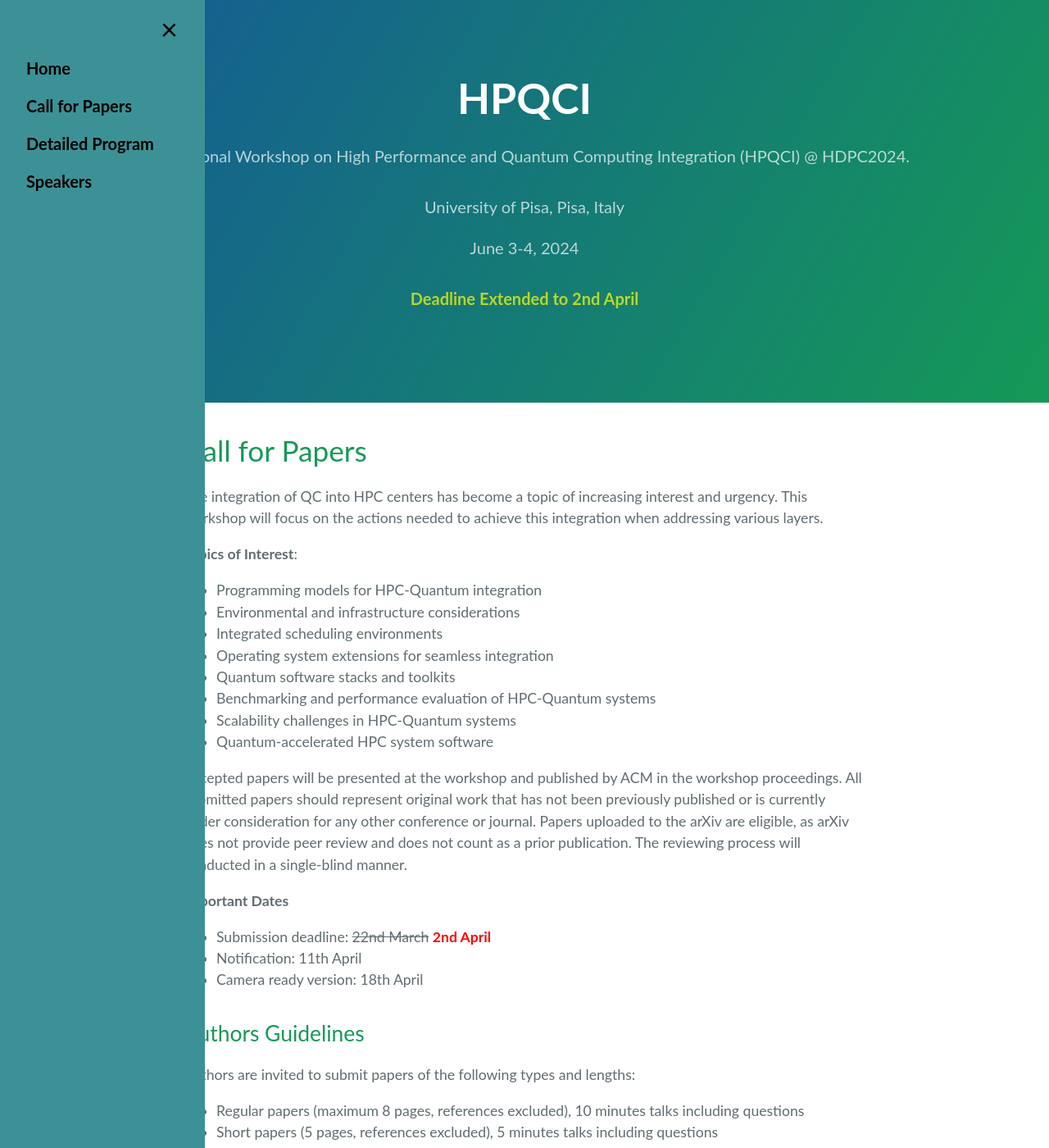
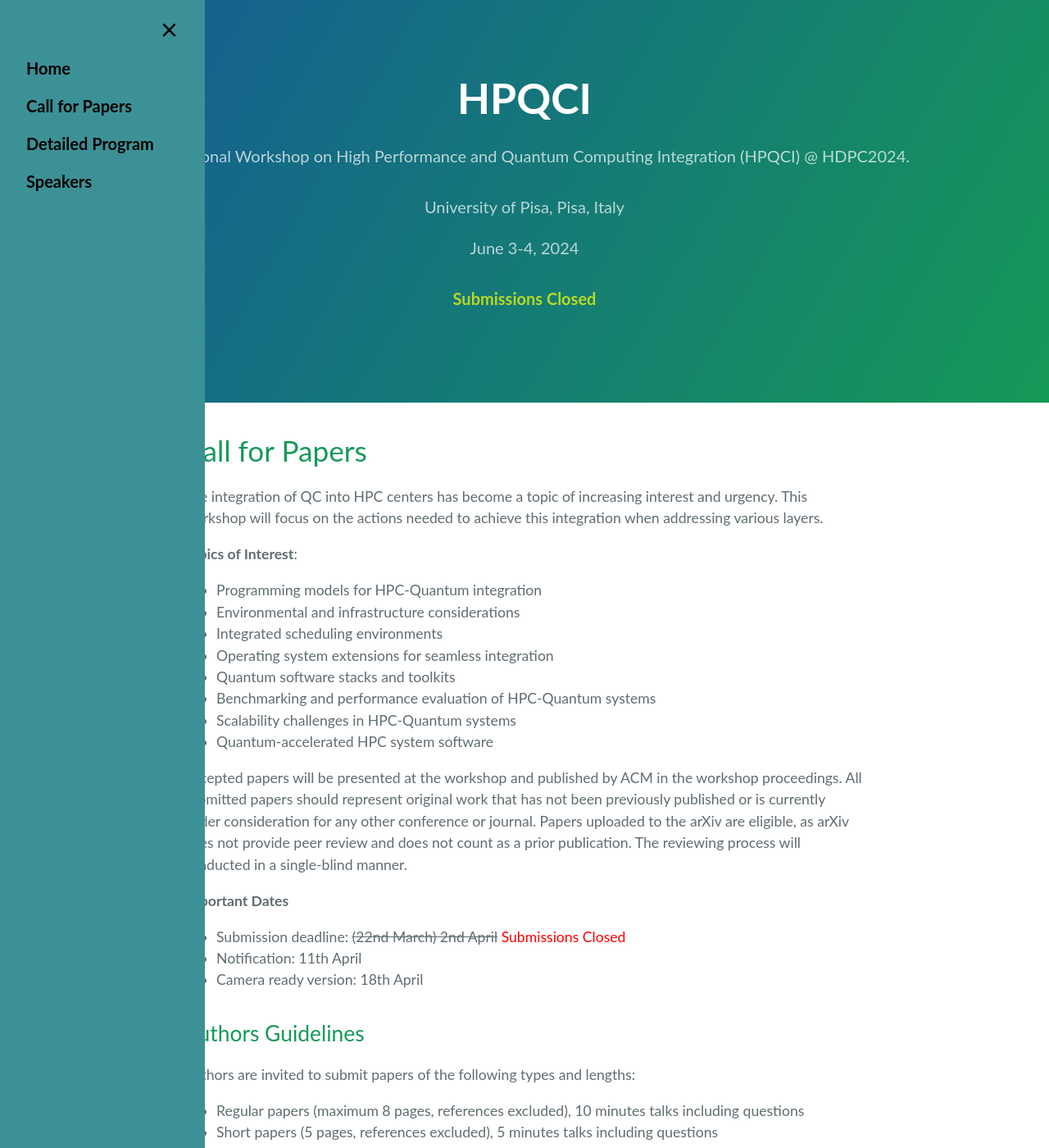
Before and after one commit to HPQCI/HPQCI.github.io, a Jekyll site: the page built from cfp.md, in a window 1280 px wide and 1400 px high. Shown: the whole window at 82% size. Built offline with Jekyll 4.4.1, drawn with Linux system fonts in a browser that asks for light colours.

Commit message:
update cfp

```diff
--- a/_config.yml
+++ b/_config.yml
@@ -5,5 +5,5 @@ where: University of Pisa, Pisa, Italy
 when: June 3-4, 2024
 show_downloads: false
 google_analytics:
-news: Deadline Extended to 2nd April
+news: Submissions Closed
 theme: jekyll-theme-cayman
--- a/cfp.md
+++ b/cfp.md
@@ -21,7 +21,7 @@ The integration of QC into HPC centers has become a topic of increasing interest
 Accepted papers will be presented at the workshop and published by ACM in the workshop proceedings. All submitted papers should represent original work that has not been previously published or is currently under consideration for any other conference or journal. Papers uploaded to the arXiv are eligible, as arXiv does not provide peer review and does not count as a prior publication. The reviewing process will conducted in a single-blind manner.
 
 **Important Dates**
-*	Submission deadline: ~~22nd March~~ **<font color="red">2nd April</font>**
+*	Submission deadline: ~~(22nd March) 2nd April~~ <font color="red">Submissions Closed</font>
 *	Notification: 11th April
 *	Camera ready version: 18th April
 
```
